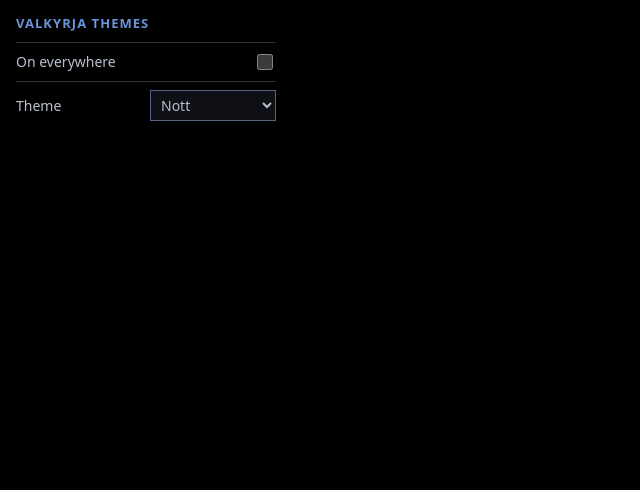
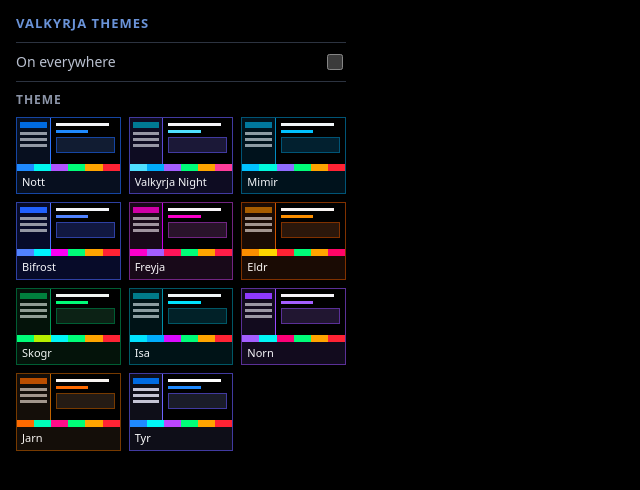
Before and after one commit to HrafnaValkyrja/valkyrja-themes, a website with bundled scripts: page src/popup.html in a window 1280 px wide. Shown: the whole page, without its empty margins (0-640 px from the left). Built offline with nearby package versions, Linux system fonts and the light colour scheme; some packages are replaced by stand-ins of ours; no server answers.

Commit message:
Theme picker shows a preview card per theme; the add-on updates itself from this repo
Co-Authored-By: Claude Fable 5.2 <noreply@anthropic.com>

```diff
--- a/package.json
+++ b/package.json
@@ -1,7 +1,7 @@
 {
   "name": "valkyrja-themes",
   "private": true,
-  "version": "0.1.3",
+  "version": "0.1.4",
   "type": "module",
   "license": "MPL-2.0",
   "devDependencies": {
--- a/src/popup.html
+++ b/src/popup.html
@@ -4,16 +4,32 @@
 <meta charset="utf-8">
 <title>Valkyrja Themes</title>
 <style>
-:root { color-scheme: dark; --base: #000000; --s2: #0e1015; --line: #2c3340; --lineHi: #556384; --text: #b9c0cf; --accent: #6a93d8; }
-body { margin: 0; padding: 14px 16px; width: 260px; background: var(--base); color: var(--text); font: 14px/1.4 system-ui, sans-serif; }
+:root { color-scheme: dark; --base: #000000; --s2: #0e1015; --line: #2c3340; --lineHi: #556384; --text: #b9c0cf; --text2: #8c95a8; --text3: #777f92; --accent: #6a93d8; }
+body { margin: 0; padding: 14px 16px; width: 330px; background: var(--base); color: var(--text); font: 14px/1.4 system-ui, sans-serif; }
 h1 { margin: 0 0 10px; font-size: 13px; font-weight: 600; letter-spacing: .08em; text-transform: uppercase; color: var(--accent); }
 label { display: flex; align-items: center; gap: 10px; padding: 8px 0; border-top: 1px solid var(--line); cursor: pointer; }
 label span { flex: 1; overflow: hidden; text-overflow: ellipsis; white-space: nowrap; }
 input[type=checkbox] { accent-color: var(--accent); width: 16px; height: 16px; }
-select, button { background: var(--s2); color: var(--text); border: 1px solid var(--lineHi); font: inherit; cursor: pointer; }
-select { padding: 4px 6px; }
-button { margin-top: 10px; width: 100%; padding: 8px; color: var(--accent); }
-button:hover { border-color: var(--accent); }
+#grant { background: var(--s2); border: 1px solid var(--lineHi); font: inherit; cursor: pointer; margin-top: 10px; width: 100%; padding: 8px; color: var(--accent); }
+#grant:hover { border-color: var(--accent); }
+h2 { margin: 0; padding: 10px 0 8px; border-top: 1px solid var(--line); font-size: 12px; font-weight: 600; letter-spacing: .08em; text-transform: uppercase; color: var(--text2); }
+#themes { display: grid; grid-template-columns: 1fr 1fr 1fr; gap: 8px; }
+/* Each card is a small page drawn in that theme's own colours (set as --t-* on the card). */
+.card { all: unset; box-sizing: border-box; cursor: pointer; display: block; background: var(--t-base); border: 1px solid var(--t-line); outline: 2px solid transparent; outline-offset: 1px; }
+.card:hover, .card:focus-visible { outline-color: var(--text3); }
+.card[aria-checked=true] { outline-color: var(--accent); }
+.mini { display: flex; height: 46px; }
+.mini .side { width: 26%; background: var(--t-s1); border-right: 1px solid var(--t-lineHi); padding: 4px 3px; }
+.mini .side i { display: block; height: 6px; background: var(--t-fill); margin-bottom: 4px; }
+.mini .side b { display: block; height: 3px; background: var(--t-text3); margin-bottom: 3px; }
+.mini .main { flex: 1; padding: 5px; }
+.mini .main u { display: block; height: 3px; margin-bottom: 4px; background: var(--t-text); width: 90%; }
+.mini .main u + u { background: var(--t-accent); width: 55%; }
+.mini .main s { display: block; height: 14px; background: var(--t-s2); border: 1px solid var(--t-line); }
+.dots { display: flex; height: 7px; }
+.dots span { flex: 1; }
+.name { display: block; padding: 3px 5px 4px; background: var(--t-s1); color: var(--t-text); font-size: 11px; white-space: nowrap; overflow: hidden; text-overflow: ellipsis; }
+.card[aria-checked=true] .name { color: var(--t-accent); font-weight: 600; }
 [hidden] { display: none; }
 </style>
 </head>
@@ -21,7 +37,8 @@ button:hover { border-color: var(--accent); }
 <h1>Valkyrja Themes</h1>
 <label><span>On everywhere</span><input type="checkbox" id="enabled"></label>
 <label id="site-row" hidden><span id="site-name"></span><input type="checkbox" id="site"></label>
-<label><span>Theme</span><select id="theme"></select></label>
+<h2 id="themes-title">Theme</h2>
+<div id="themes" role="radiogroup" aria-labelledby="themes-title"></div>
 <button id="grant" hidden>Allow on all websites</button>
 <script src="popup.js"></script>
 </body>
--- a/src/popup.ts
+++ b/src/popup.ts
@@ -1,7 +1,8 @@
 /*
- * Toolbar popup: master switch, a switch for the current site, the theme selector, and the all-sites permission button.
+ * Toolbar popup: master switch, a switch for the current site, the theme picker (a grid of small previews),
+ * and the all-sites permission button.
  */
-import {THEMES} from './palette';
+import {THEMES, mapBackground, setActiveTheme} from './palette';
 import {isOnFor, loadSettings, saveSettings} from './settings';
 
 declare const browser: any;
@@ -11,11 +12,43 @@ const enabledBox = document.getElementById('enabled') as HTMLInputElement;
 const siteRow = document.getElementById('site-row') as HTMLElement;
 const siteName = document.getElementById('site-name') as HTMLElement;
 const siteBox = document.getElementById('site') as HTMLInputElement;
-const themeSelect = document.getElementById('theme') as HTMLSelectElement;
+const themeGrid = document.getElementById('themes') as HTMLElement;
 const grantButton = document.getElementById('grant') as HTMLButtonElement;
 
+// One card per theme: a small page drawn in that theme's own colours, so a theme is chosen by its look.
+const DOTS = ['accent', 'accent2', 'accent3', 'good', 'warn', 'bad'] as const;
+const cards = new Map<string, HTMLButtonElement>();
 for (const [id, theme] of Object.entries(THEMES)) {
-    themeSelect.add(new Option(theme.label, id));
+    const card = document.createElement('button');
+    card.className = 'card';
+    card.type = 'button';
+    card.dataset.theme = id;
+    card.setAttribute('role', 'radio');
+    card.title = theme.label;
+    for (const [name, value] of Object.entries(theme)) {
+        if (name !== 'label') {
+            card.style.setProperty(`--t-${name}`, value);
+        }
+    }
+    setActiveTheme(id);
+    const fill = mapBackground({h: 215, s: 0.9, l: 0.5, a: 1});
+    card.style.setProperty('--t-fill', `hsl(${fill.h}, ${fill.s * 100}%, ${fill.l * 100}%)`);
+    const mini = document.createElement('span');
+    mini.className = 'mini';
+    mini.innerHTML = '<span class="side"><i></i><b></b><b></b><b></b></span><span class="main"><u></u><u></u><s></s></span>';
+    const dots = document.createElement('span');
+    dots.className = 'dots';
+    for (const token of DOTS) {
+        const dot = document.createElement('span');
+        dot.style.background = theme[token];
+        dots.append(dot);
+    }
+    const name = document.createElement('span');
+    name.className = 'name';
+    name.textContent = theme.label;
+    card.append(mini, dots, name);
+    themeGrid.append(card);
+    cards.set(id, card);
 }
 
 async function currentHost(): Promise<string> {
@@ -45,7 +78,13 @@ async function render(): Promise<void> {
     siteName.textContent = `On for ${host}`;
     siteBox.checked = isOnFor(settings, host);
     siteBox.disabled = !settings.enabled;
-    themeSelect.value = settings.theme;
+    for (const [id, card] of cards) {
+        card.setAttribute('aria-checked', String(id === settings.theme));
+        card.onclick = async () => {
+            await saveSettings({theme: id});
+            render();
+        };
+    }
     paint(settings.theme);
     grantButton.hidden = granted;
 
@@ -58,10 +97,6 @@ async function render(): Promise<void> {
         await saveSettings({disabledHosts: siteBox.checked ? others : [...others, host]});
         render();
     };
-    themeSelect.onchange = async () => {
-        await saveSettings({theme: themeSelect.value});
-        render();
-    };
 }
 
 // permissions.request must be called straight from the click.
```
Also changed, not shown: src/manifest.json, 1 other file.
